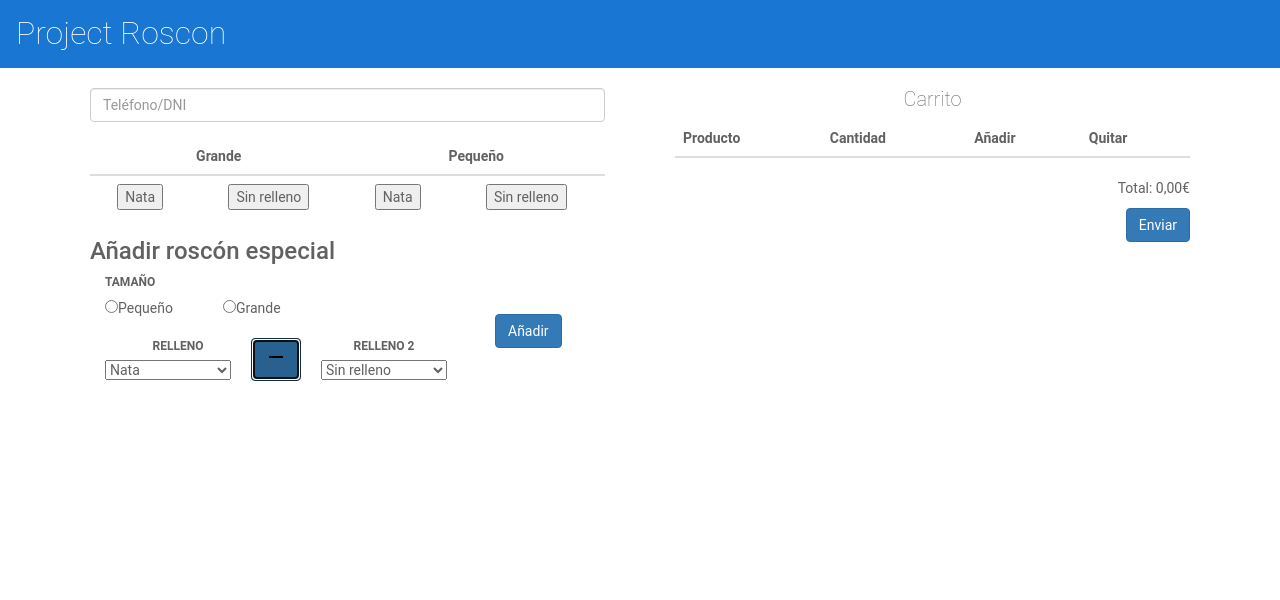
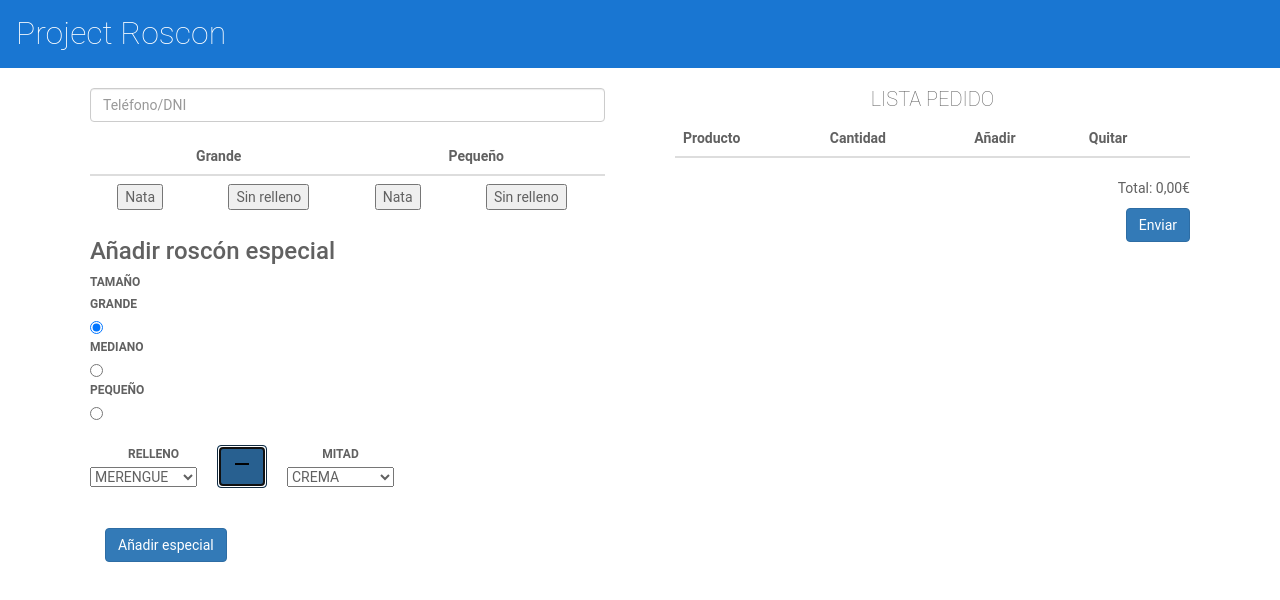
Before and after one commit to cdoblas-eng/project-roscon, an Angular app: page / in a window 1280 px wide. Both pictures are taken after a click on the button "add". Shown: the top 600 px of the page. Built offline with nearby package versions, Linux system fonts and the light colour scheme.

Commit message:
Special features added

```diff
--- a/src/app/panel/panel.component.html
+++ b/src/app/panel/panel.component.html
@@ -33,22 +33,18 @@
         <form #sizeForm="ngForm" (ngSubmit)="newSpecial(sizeForm)">
           <div class="container">
             <div class="row">
-              <div class="col-xs-4">
+              <div class="row-xs-4">
                 <label>Tamaño</label>
-                <input
-                  type="radio"
-                  id="small-special"
-                  name="special-size"
-                  value="small"
-                  ngModel
-                />Pequeño<input
-                  type="radio"
-                  id="big-special"
-                  name="special-size"
-                  value="big"
-                  ngModel
-                />Grande
-                <br />
+                <div *ngFor="let size of sizeValues">
+                  <label>{{ size }}</label>
+                  <input
+                    type="radio"
+                    name="special-size"
+                    [value]="size"
+                    [(ngModel)]="specialSize"
+                  />
+                </div>
+
                 <br />
                 <div>
                   <table class="table-responsive-md center">
@@ -58,19 +54,25 @@
                         <td>
                           <div>
                             <label for="speciall-ins">Relleno</label>
-                            <select name="special-ins" id="special-ins">
-                              <option value="nata">Nata</option>
-                              <option value="merengue">Merengue</option>
-                              <option value="chocolate">Chocolate</option>
-                              <option value="crema">Crema</option>
-                              <option value="cabello">Cabello de angel</option>
+
+                            <select
+                              [(ngModel)]="especialIns"
+                              name="special-ins"
+                              id="special-ins"
+                            >
+                              <option
+                                *ngFor="let fill of fillValues"
+                                [value]="fill"
+                              >
+                                {{ fill }}
+                              </option>
                             </select>
                           </div>
                         </td>
                         <td>
                           <button
                             class="btn btn-primary"
-                            (click)="special()"
+                            (click)="half()"
                             id="plu"
                           >
                             <i class="material-icons black">{{ symbol }}</i>
@@ -78,14 +80,17 @@
                         </td>
                         <td>
                           <div *ngIf="plus; else nop">
-                            <label for="speciall-ins-2">Relleno 2</label>
-                            <select name="special-ins-2" id="special-ins-2">
-                              <option value="empty">Sin relleno</option>
-                              <option value="merengue-2">Merengue</option>
-                              <option value="chocolate-2">Chocolate</option>
-                              <option value="crema-2">Crema</option>
-                              <option value="cabello-2">
-                                Cabello de angel
+                            <label for="speciall-ins-2">Mitad</label>
+                            <select
+                              [(ngModel)]="especialIns2"
+                              name="special-ins2"
+                              id="special-ins2"
+                            >
+                              <option
+                                *ngFor="let fill of fillValues"
+                                [value]="fill"
+                              >
+                                {{ fill }}
                               </option>
                             </select>
                           </div>
@@ -99,7 +104,9 @@
               <div class="col-md-4">
                 <br />
                 <br />
-                <button class="btn btn-primary">Añadir</button>
+                <button (click)="addRoscon(Type.ESP)" class="btn btn-primary">
+                  Añadir especial
+                </button>
               </div>
             </div>
           </div>
@@ -109,7 +116,7 @@
     <!-- Carrito -->
     <div class="col-xs-6">
       <div class="margin">
-        <h2>Carrito</h2>
+        <h2>LISTA PEDIDO</h2>
         <table class="table">
           <thead>
             <tr>
@@ -121,7 +128,28 @@
           </thead>
           <tbody *ngIf="prods.length > 0">
             <tr *ngFor="let product of prods; let i = index">
-              <td scope="row">{{ product.type }}</td>
+              <td scope="row">{{ product.type }}
+                <div *ngIf=" product.especial != null && product.type === Type.ESP">
+                  <ul>
+                    <li><b>Tamaño:</b> {{ product.especial.size }}</li>
+
+                    <li *ngIf="product.especial.half == null; else elseBlock">
+                      Relleno: {{ product.especial.fill }}
+                    </li>
+                    <ng-template #elseBlock>
+                      <li>
+                        Mitad: {{ product.especial.fill }}
+                      </li>
+                      <li>
+                        Mitad: {{ product.especial.half }}
+                      </li>
+                    </ng-template>
+
+                  </ul>
+                </div>
+
+
+              </td>
               <td>{{ product.quantity }}</td>
               <td>
                 <button
--- a/src/app/panel/panel.component.ts
+++ b/src/app/panel/panel.component.ts
@@ -4,6 +4,8 @@ import { NgForm } from '@angular/forms';
 import { Product } from '../products';
 import { products } from '../products';
 import { Type } from '../products';
+import { Fill } from '../products';
+import { Size } from '../products';
 
 @Component({
   selector: 'app-panel',
@@ -19,17 +21,23 @@ export class PanelComponent {
   main: boolean = false;
   displayStyle: string = 'none';
   displayStyleError: string = 'none';
-  specialSize: string = '';
-  //type: Type = Type.GR_NATA;
   Type = Type;
-  //products = products
+  //Valores de enumerados
+  fillValues = Object.values(Fill);
+  sizeValues = Object.values(Size);
+  //Atributos de roscon especial
+  specialSize: Size = Size.GR;
+  especialIns: Fill = Fill.MERENGUE;
+  especialIns2: Fill | null = null;
 
-  special() {
+  half() {
     this.plus = !this.plus;
     if (this.plus) {
+      this.especialIns2 = Fill.CREMA;
       this.symbol = 'remove';
     } else {
       this.symbol = 'add';
+      this.especialIns2 = null;
     }
   }
 
@@ -48,19 +56,10 @@ export class PanelComponent {
     }).format(tot);
   }
 
-  send() {
-    // Database connection code
-    let conexion: boolean = true;
-    if (conexion) {
-      this.openPopup();
-    } else {
-      this.openPopupError();
-    }
-  }
-
   addRoscon(tipo: Type) {
-    //Check if it is in products
     let found: boolean = false;
+    //Si el roscon no es especial
+    if (tipo != Type.ESP) {
       for (let pr of this.prods) {
         if (tipo == pr.type) {
           found = true;
@@ -70,12 +69,29 @@ export class PanelComponent {
       }
       if (!found) {
         const copiedProducts = products.map((product) => ({ ...product }));
+        this.prods.push(copiedProducts[Object.values(Type).indexOf(tipo)]);
+      }
+    } else {
+      //En caso de que sea especial
+      let esp_default: Product = {
+        type: Type.ESP,
+        quantity: 1,
+        price: 24,
+        especial: {
+          size: this.specialSize,
+          fill: this.especialIns,
+          half: this.especialIns2,
+        },
+      };
+      this.prods.push(esp_default);
+      //const copiaDefault = esp_default.map((product) => ({ ...product }));
 
-      this.prods.push(copiedProducts[Object.values(Type).indexOf(tipo)]);
-      //this.prods.push( products[Object.values(Type).indexOf(tipo)]);
+      //especial.
     }
+
     this.totals();
   }
+
   increaseQuantity(index: number) {
     this.prods[index].quantity++;
     this.totals();
@@ -118,4 +134,14 @@ export class PanelComponent {
   newSpecial(form: NgForm) {
     this.specialSize = form.controls['special-size'].value;
   }
+
+  send() {
+    // Database connection code
+    let conexion: boolean = true;
+    if (conexion) {
+      this.openPopup();
+    } else {
+      this.openPopupError();
     }
+  }
+}
--- a/src/app/products.ts
+++ b/src/app/products.ts
@@ -1,23 +1,24 @@
 export enum Type {
-  GR_NATA = 'ROSCON GRANDE NATA',
-  GR_SIN = 'ROSCON GRANDE SIN RELLENO',
-  PEQ_NATA = 'ROSCON PEQUEÑO NATA',
-  PEQ_SIN = 'ROSCON PEQUEÑO SIN RELLENO',
-  ESP = 'ROSCON ESPECIAL',
+  GR_NATA = 'GRANDE NATA',
+  GR_SIN = 'GRANDE SIN RELLENO',
+  PEQ_NATA = 'PEQUEÑO NATA',
+  PEQ_SIN = 'PEQUEÑO SIN RELLENO',
+  ESP = 'ESPECIAL',
 }
 
 export enum Size {
   GR = 'GRANDE',
+  MD = 'MEDIANO',
   PEQ = 'PEQUEÑO',
 }
 
 export enum Fill {
-  NATA,
-  MOCA,
-  MERENGUE,
-  CREMA,
-  CAFE,
-  EMPTY,
+  NATA = 'NATA',
+  MOCA = 'MOCA',
+  MERENGUE = 'MERENGUE',
+  CREMA = 'CREMA',
+  CAFE = 'CAFE',
+  EMPTY = 'SIN RELLENO',
 }
 
 export interface Especial {
```
Lines whose indentation alone changed are shown as unchanged.
